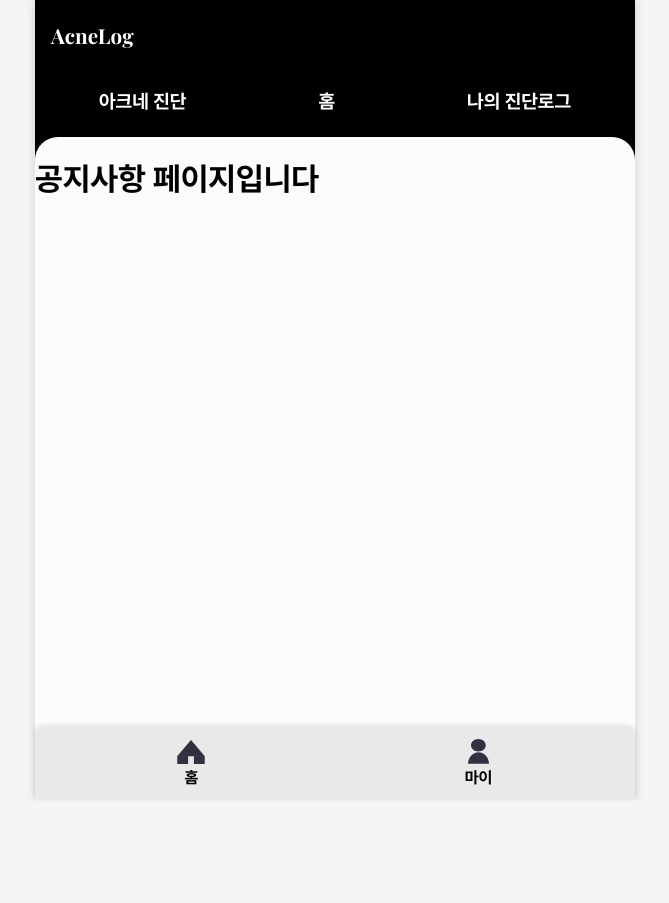
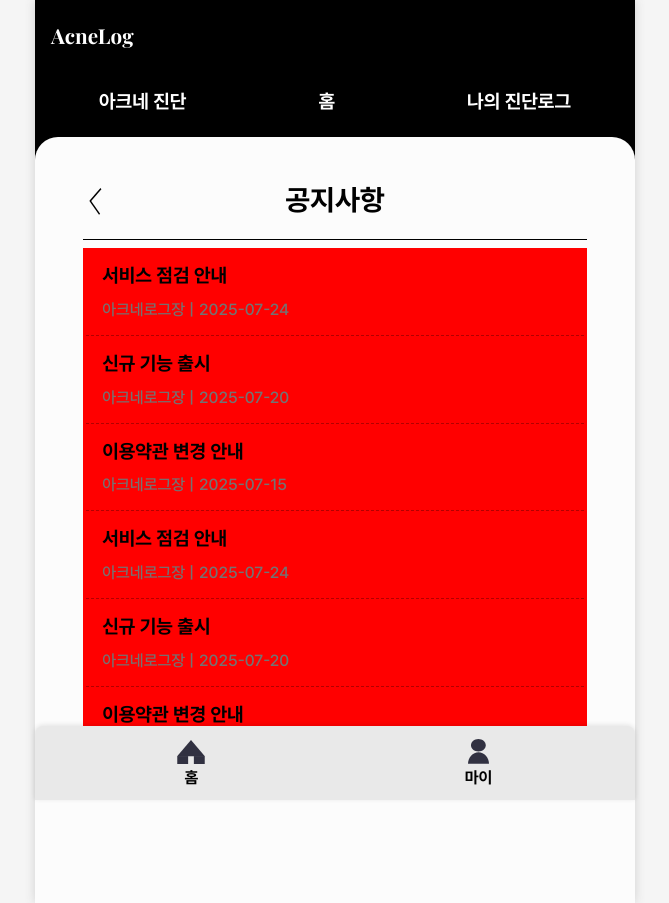
Before and after one commit to AcneLog/AcneLog_web, a React (Vite) app: page /notice in a window 1280 px wide. Shown: the whole page, without its empty margins (305-974 px from the left). Before the commit the page ends 800 px from the top, so only its background shows below. Built offline with nearby package versions, Linux system fonts and the light colour scheme.

Commit message:
[#20] 공지사항 전체 및 상세페이지 UI 구현

```diff
--- a/src/pages/Notice.tsx
+++ /dev/null
@@ -1,5 +0,0 @@
-function Notice() {
-  return <h1>공지사항 페이지입니다</h1>;
-}
-
-export default Notice;
--- /dev/null
+++ b/src/pages/Notice/Notice.styles.ts
@@ -0,0 +1,106 @@
+import styled from 'styled-components';
+
+// 공고페이지 : main, 공고상세페이지 : detail
+interface PageType {
+  type: 'main' | 'detail';
+}
+
+// [공고페이지] 전체 레이아웃
+export const Layout = styled.div`
+  display: flex;
+  flex-direction: column;
+  padding: 0 3rem 8rem 3rem;
+  gap: 0.5rem;
+`;
+
+// [공고상세페이지] 전체 레이아웃
+export const Layout_Detail = styled.div`
+  display: flex;
+  flex-direction: column;
+  gap: 2rem;
+  padding: 1rem 3rem 8rem 3rem;
+`;
+
+// [공고페이지] 타이틀 레이아웃
+export const TitleLayout = styled.div`
+  display: flex;
+  justify-content: flex-start;
+  align-items: center;
+  width: 100%;
+  height: 5rem;
+  border-bottom: 1.5px solid black;
+`;
+
+// [공고상세페이지] 타이틀 레이아웃
+export const Title_Detail_Layout = styled.div`
+  display: flex;
+  flex-direction: column;
+`;
+
+// [공고페이지] 타이틀
+export const Title = styled.h1`
+  text-align: center;
+  font-size: ${({ theme }) => theme.fontSize.sm};
+  width: 90%;
+`;
+
+// 공지사항 왼쪽 아이콘
+export const LeftIcon = styled.div`
+  width: 5%;
+  padding-top: 0.5rem;
+  img {
+    width: 100%;
+    height: 1.7rem;
+    cursor: pointer;
+  }
+`;
+
+// [공고페이지] 테이블 레이아웃
+export const TableLayout = styled.div`
+  display: flex;
+  flex-direction: column;
+  padding: 0 0.2rem;
+  background: red;
+`;
+
+// 개별 행
+export const Notice = styled.div<PageType>`
+  display: flex;
+  flex-direction: column;
+  border-bottom: 1px dashed rgba(0, 0, 0, 0.3);
+  gap: 0.8rem;
+  padding: 1rem;
+  cursor: ${({ type }) => (type === 'main' ? 'pointer' : 'default')};
+`;
+
+// 개별 행의 제목
+export const NoticeTitle = styled.p<PageType>`
+  font-size: ${({ type, theme }) => (type === 'main' ? theme.fontSize.xxs : theme.fontSize.xs)};
+`;
+
+// 개별 행의 글쓴이/날짜
+export const NoticeDetailText = styled.p`
+  padding-right: 0.3rem;
+  color: ${({ theme }) => theme.greyFont1};
+  font-weight: normal;
+  font-size: 1rem;
+`;
+
+// x 아이콘
+export const X_Icon = styled.div`
+  width: 100%;
+  display: flex;
+  justify-content: flex-end;
+  img {
+    width: 10%;
+    height: 1.5rem;
+    cursor: pointer;
+  }
+`;
+
+// [공고상세페이지] 공고 내용
+export const NoticeContent = styled.div`
+  padding: 1rem;
+  font-weight: normal;
+  line-height: 1.8;
+`;
--- /dev/null
+++ b/src/pages/Notice/Notice.tsx
@@ -0,0 +1,46 @@
+import * as S from './Notice.styles';
+import leftBtn from '../../assets/leftIcon.svg';
+import { useNavigate } from 'react-router-dom';
+
+function Notice() {
+  // [TODO] 더미데이터 (삭제 예정)
+  const noticeData = [
+    { id: 1, title: '서비스 점검 안내', author: '아크네로그장', date: '2025-07-24' },
+    { id: 2, title: '신규 기능 출시', author: '아크네로그장', date: '2025-07-20' },
+    { id: 3, title: '이용약관 변경 안내', author: '아크네로그장', date: '2025-07-15' },
+    { id: 4, title: '서비스 점검 안내', author: '아크네로그장', date: '2025-07-24' },
+    { id: 5, title: '신규 기능 출시', author: '아크네로그장', date: '2025-07-20' },
+    { id: 6, title: '이용약관 변경 안내', author: '아크네로그장', date: '2025-07-15' },
+  ];
+
+  const navigate = useNavigate();
+
+  const handleClick = (id: number) => {
+    navigate(`/notice/${id}`);
+  };
+
+  return (
+    <S.Layout>
+      <S.TitleLayout>
+        <S.LeftIcon onClick={() => navigate(-1)}>
+          <img src={leftBtn} alt="left-icon" />
+        </S.LeftIcon>
+        <S.Title>공지사항</S.Title>
+      </S.TitleLayout>
+
+      <S.TableLayout>
+        {noticeData.map((notice) => (
+          <S.Notice type="main" key={notice.id} onClick={() => handleClick(notice.id)}>
+            <S.NoticeTitle type="main">{notice.title}</S.NoticeTitle>
+            <div style={{ display: 'flex' }}>
+              <S.NoticeDetailText>{notice.author} | </S.NoticeDetailText>
+              <S.NoticeDetailText>{notice.date}</S.NoticeDetailText>
+            </div>
+          </S.Notice>
+        ))}
+      </S.TableLayout>
+    </S.Layout>
+  );
+}
+
+export default Notice;
--- /dev/null
+++ b/src/pages/Notice/NoticeDetail.tsx
@@ -0,0 +1,39 @@
+// import { useParams } from 'react-router-dom';
+import * as S from './Notice.styles';
+import XBtn from '../../assets/xIcon.svg';
+import { useNavigate } from 'react-router-dom';
+
+function NoticeDetail() {
+  // [TODO] 더미데이터 (삭제 예정)
+  const data = {
+    id: 1,
+    title: '서비스 점검 안내',
+    content:
+      '2025년 7월 25일 새벽 2시에 점검이 있습니다. 2025년 7월 25일 새벽 2시에 점검이 있습니다. 2025년 7월 25일 새벽 2시에 점검이 있습니다. 2025년 7월 25일 새벽 2시에 점검이 있습니다.',
+    author: '관리자',
+    date: '2025-07-24',
+  };
+
+  const navigate = useNavigate();
+  //   const { id } = useParams<{ id: string }>();
+
+  return (
+    <S.Layout_Detail>
+      <S.Title_Detail_Layout>
+        <S.X_Icon onClick={() => navigate(-1)}>
+          <img src={XBtn} alt="x-button" />
+        </S.X_Icon>
+        <S.Notice type="detail">
+          <S.NoticeTitle type="detail">{data.title}</S.NoticeTitle>
+          <div style={{ display: 'flex', paddingLeft: '0.1rem' }}>
+            <S.NoticeDetailText>{data.author} | </S.NoticeDetailText>
+            <S.NoticeDetailText>{data.date}</S.NoticeDetailText>
+          </div>
+        </S.Notice>
+      </S.Title_Detail_Layout>
+      <S.NoticeContent>{data.content}</S.NoticeContent>
+    </S.Layout_Detail>
+  );
+}
+
+export default NoticeDetail;
--- a/src/routes/Router.tsx
+++ b/src/routes/Router.tsx
@@ -6,10 +6,11 @@ import Login from '../pages/Login/Login';
 import NotFound from '../pages/NotFound';
 import My from '../pages/My/My';
 import SkinDiagnosis from '../pages/SkinDiagnosis';
-import Notice from '../pages/Notice';
+import Notice from '../pages/Notice/Notice';
 import PeoplesLog from '../pages/PeoplesLog/PeoplesLog';
 import Home from '../pages/home/Home';
 import Diagnosis from '../pages/diagnosis/Diagnosis';
+import NoticeDetail from '../pages/Notice/NoticeDetail';
 
 function AppRouter() {
   return (
@@ -22,6 +23,7 @@ function AppRouter() {
           <Route path="/my" element={<My />} />
           <Route path="/peoplesLog" element={<PeoplesLog />} />
           <Route path="/notice" element={<Notice />} />
+          <Route path="/notice/:id" element={<NoticeDetail />} />
           <Route path="/peoplesLog" element={<PeoplesLog />} />
 
           {/* 로그인한 사람만 접근 가능한 라우트 */}
```
Also changed, not shown: src/assets/leftIcon.svg (added), src/assets/xIcon.svg (added).
